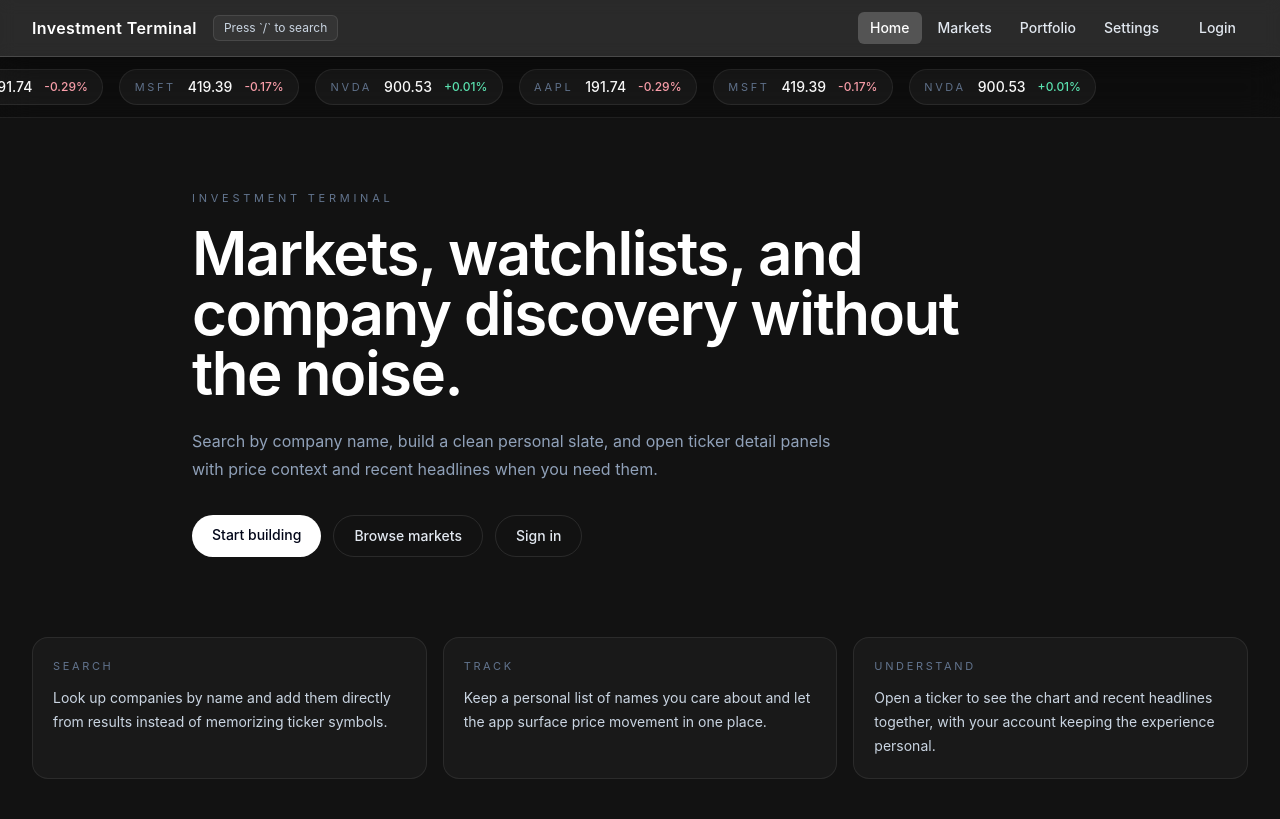
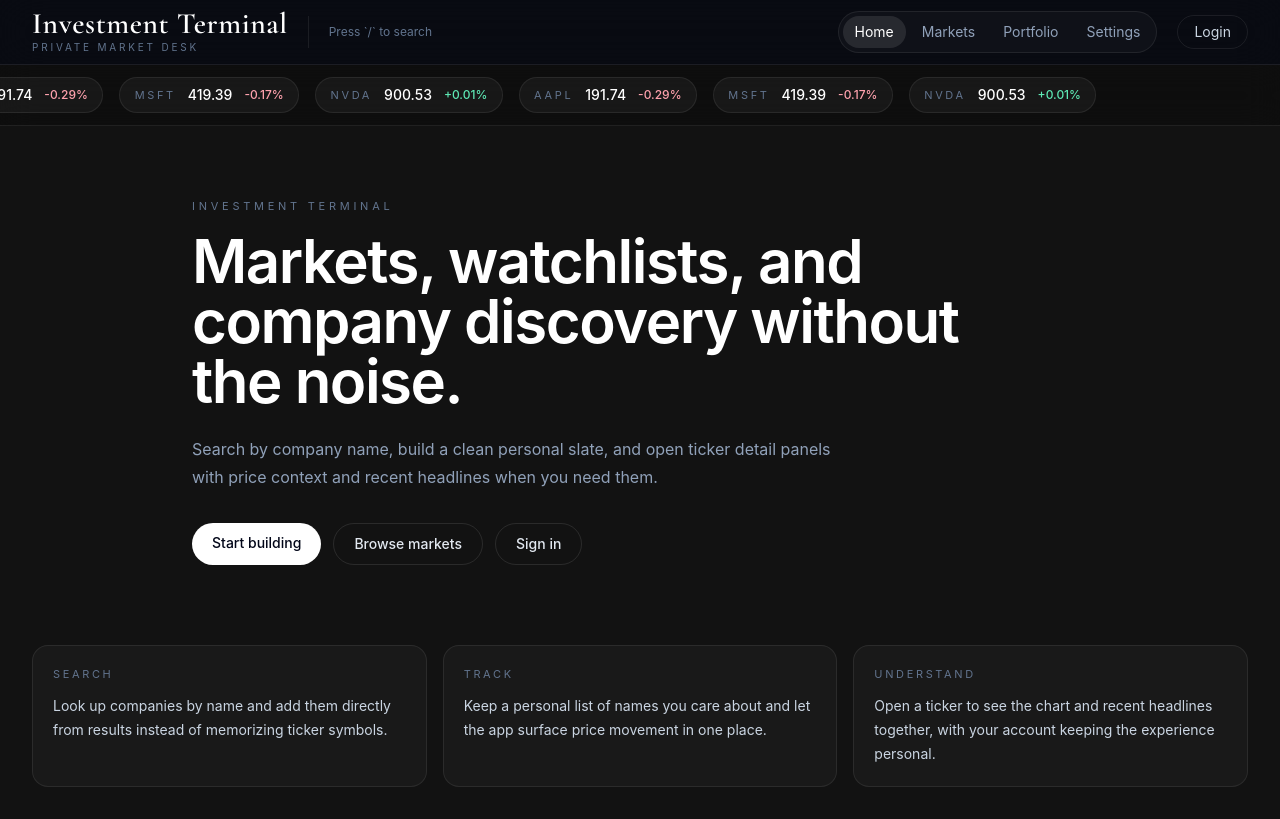
Before and after one commit to davis51502/investmentTerminal, a React (Vite) app: page / in a window 1280 px wide. Built offline with nearby package versions, Linux system fonts and the light colour scheme; no server answers.

Commit message:
Refine header with luxury minimal styling

```diff
--- a/src/components/Header.jsx
+++ b/src/components/Header.jsx
@@ -4,24 +4,23 @@ import { useAuth } from '../context/AuthContext.jsx'
 function Header() {
   const { user, profile, signOut } = useAuth()
   const linkClass = ({ isActive }) =>
-    `px-3 py-1.5 rounded-md text-sm font-medium transition-colors ${
-      isActive ? 'text-white bg-white/20' : 'text-slate-200 hover:text-white hover:bg-white/10'
+    `rounded-full px-3 py-1.5 text-sm transition-colors ${
+      isActive ? 'text-white bg-white/10' : 'text-slate-400 hover:text-white'
     }`
 
   return (
-    <header className="sticky top-0 z-50 bg-white/10 backdrop-blur supports-[backdrop-filter]:bg-white/10 border-b border-white/15 shadow-[0_8px_32px_rgba(0,0,0,0.35)]">
-      <div className="mx-auto max-w-7xl px-4 sm:px-6 lg:px-8 h-14 flex items-center justify-between">
-        <div className="flex items-center gap-4">
-          <div className="text-base font-semibold tracking-wide text-white">Investment Terminal</div>
-          <button
-            type="button"
-            className="hidden rounded-md border border-white/10 bg-white/5 px-2.5 py-1 text-xs text-slate-300 md:block"
-          >
-            Press `/` to search
-          </button>
+    <header className="sticky top-0 z-50 border-b border-white/8 bg-[rgba(7,10,18,0.78)] backdrop-blur-xl">
+      <div className="mx-auto flex h-16 max-w-7xl items-center justify-between px-4 sm:px-6 lg:px-8">
+        <div className="flex items-center gap-5">
+          <div>
+            <div className="header-wordmark text-white">Investment Terminal</div>
+            <div className="mt-0.5 text-[10px] uppercase tracking-[0.28em] text-slate-500">Private Market Desk</div>
+          </div>
+          <div className="hidden h-8 w-px bg-white/8 lg:block" />
+          <div className="hidden text-xs text-slate-500 lg:block">Press `/` to search</div>
         </div>
-        <div className="flex items-center gap-4">
-          <nav className="flex items-center gap-1">
+        <div className="flex items-center gap-5">
+          <nav className="flex items-center gap-1 rounded-full border border-white/8 bg-white/[0.03] p-1">
             <NavLink to="/" end className={linkClass}>
               Home
             </NavLink>
@@ -36,21 +35,21 @@ function Header() {
             </NavLink>
           </nav>
           {user ? (
-            <div className="flex items-center gap-2">
+            <div className="flex items-center gap-3">
               <div className="hidden text-right md:block">
-                <div className="text-sm font-medium text-white">{profile?.username || user.email}</div>
-                <div className="text-xs text-slate-400">{profile?.favorite_ticker || 'No favorite ticker set'}</div>
+                <div className="text-sm text-white">{profile?.username || user.email}</div>
+                <div className="text-[11px] uppercase tracking-[0.18em] text-slate-500">{profile?.favorite_ticker || 'No favorite ticker set'}</div>
               </div>
               <button
                 type="button"
                 onClick={signOut}
-                className="rounded-md border border-white/10 bg-white/5 px-3 py-1.5 text-sm text-slate-200 hover:bg-white/10"
+                className="rounded-full border border-white/8 px-3 py-1.5 text-sm text-slate-300 transition hover:border-white/15 hover:text-white"
               >
                 Sign out
               </button>
             </div>
           ) : (
-            <NavLink to="/auth" className={linkClass}>
+            <NavLink to="/auth" className="rounded-full border border-white/8 px-4 py-1.5 text-sm text-slate-300 transition hover:border-white/15 hover:text-white">
               Login
             </NavLink>
           )}
--- a/src/index.css
+++ b/src/index.css
@@ -1,3 +1,4 @@
+@import url('https://fonts.googleapis.com/css2?family=Cormorant+Garamond:wght@500;600;700&display=swap');
 @import "tailwindcss";
 
 /* Tailwind utilities and components are applied inline via className. */
@@ -39,7 +40,7 @@ body {
 
 .market-tape {
   position: sticky;
-  top: 56px;
+  top: 64px;
   z-index: 40;
   backdrop-filter: blur(16px);
 }
@@ -64,6 +65,14 @@ body {
   padding: 0.45rem 0.9rem;
 }
 
+.header-wordmark {
+  font-family: 'Cormorant Garamond', serif;
+  font-size: 1.85rem;
+  line-height: 1;
+  letter-spacing: 0.02em;
+  font-weight: 600;
+}
+
 @keyframes market-tape-scroll {
   from {
     transform: translateX(0);
```
